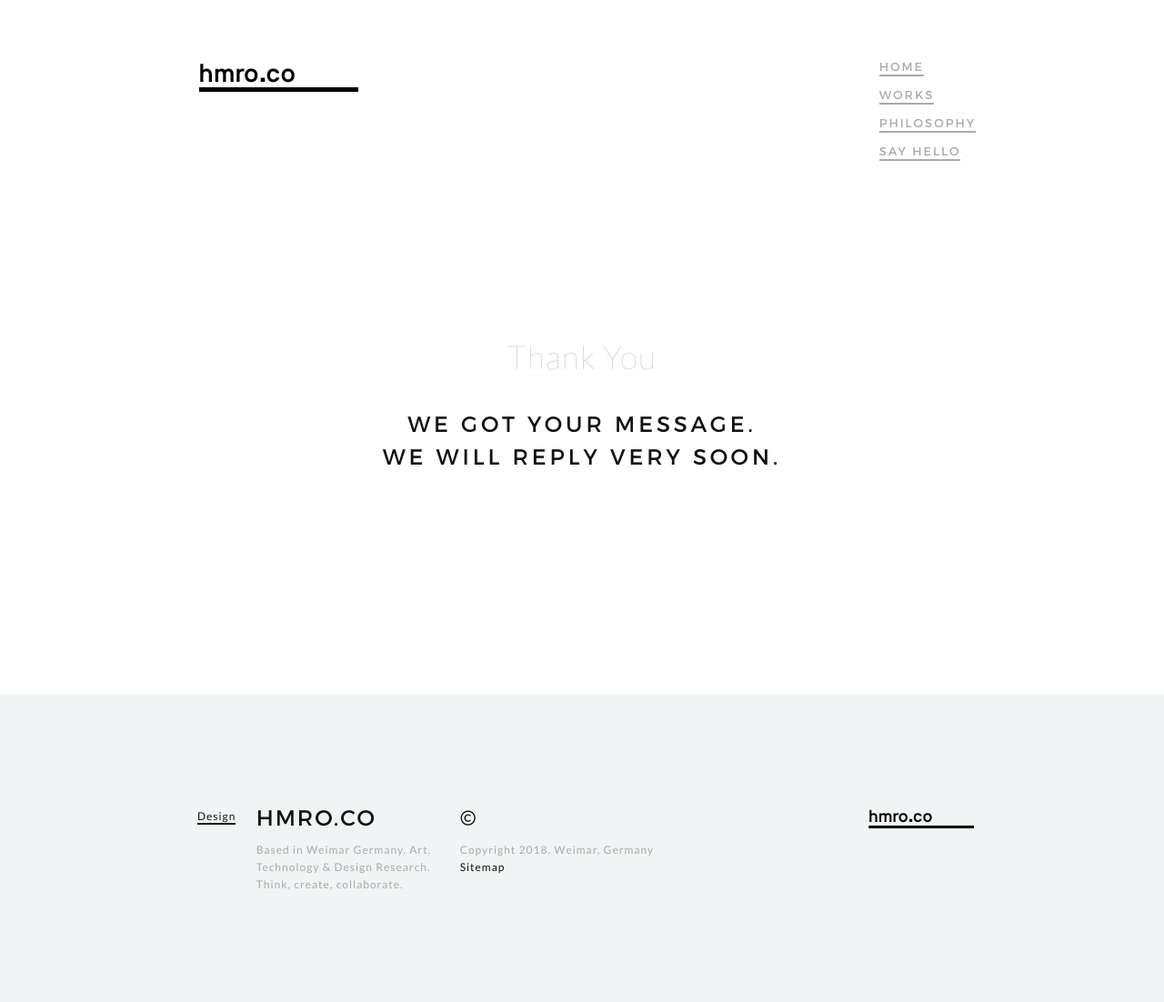
After one commit to homeroruiz/Final-web-project, a PHP site: page /thanks.php in a window 1280 px wide. The commit adds this page. Shown: the whole page at 91% size. Run offline with PHP 8.4, Linux system fonts and the light colour scheme.

Commit message:
Fixed mailing

```diff
--- /dev/null
+++ b/thanks.php
@@ -0,0 +1,124 @@
+<!DOCTYPE html>
+<html lang="en">
+
+<head>
+
+    <!-- Page Info / Información de Página -->
+    <meta charset="utf-8">
+    <title>HMRO© - Official Website</title>
+    <meta name="Research, Art and Design" content="HMRO© - Official Portfolio Website">
+    <meta name="Homero Ruiz García" content="Portfolio Website">
+
+    <!-- Mobile Metas -->
+    <meta name="viewport" content="width=device-width, initial-scale=1.0">
+
+    <!-- Favicon -->
+    <link rel="icon" type="image/png" href="images/faviconhmro.png"/>
+
+    <!-- Fonts -->
+    <link rel="stylesheet" href="fonts/webfonts.css">
+    <link href='//fonts.googleapis.com/css?family=Raleway:400,300,600%7CLato:400,300,100,700,900' rel='stylesheet' type='text/css'>
+
+    <!-- Icon Fonts -->
+    <link rel="stylesheet" href="stylesheets/ionicons.min.css">
+
+    <!-- CSS -->
+    <link rel="stylesheet" href="stylesheets/bootstrap.css">
+    <link rel="stylesheet" href="elements/css/elements.css">
+    <link rel="stylesheet" href="stylesheets/sinister.css">
+    <link rel="stylesheet" href="stylesheets/venobox.css">
+    <link rel="stylesheet" href="stylesheets/owl.carousel.css">
+    <link rel="stylesheet" href="stylesheets/slimmenu.css">
+    <link rel="stylesheet" href="stylesheets/main.css">
+    <link rel="stylesheet" href="stylesheets/main-bg.css">
+    <link rel="stylesheet" href="stylesheets/main-responsive.css">
+
+
+</head>
+
+<body>
+
+
+
+    <!-- Preloader -->
+    <?php include_once("partials/preloader.html"); ?>
+
+    <!-- Nav Link Show Panel -->
+    <div class="link-show-poster">
+      <div class="valign"><h1 class="black font2"></h1></div>
+    </div>
+
+
+    <!-- Header -->
+    <?php include_once("partials/menu.html"); ?>
+    <!-- end : masthead -->
+
+
+    <!-- Mobile Only Navigation / Navegacion para Mobile -->
+    <?php include_once("partials/mobile-menu.html"); ?>
+    <!-- end : mobile navigation -->
+
+
+    <!-- Master Content / Contenido Master -->
+    <section class="mastwrap add-bottom-half">
+      <section class="container about  halfheight add-bottom">
+      <div class="valign">
+        <div class="row">
+              <article class="col-md-12 text-center ">
+                <h6 class="promo-text  font1 grey">Thank You</h6><br/>
+                <h3 class="main-heading  font2 black">We got your message.<br/>We will reply very soon.</h3>
+              </article>
+        </div>
+      </div>
+      </section>
+    </section>
+    <!-- end : mastwrap -->
+
+
+    <!-- Footer -->
+    <footer class="mastfoot silver-bg ">
+
+      <div class="container">
+        <div class="row">
+          <article class="col-md-1">
+            <nav class="footnav ">
+                  <ul>
+                    <li><a class="font1" href="http://www.hmro.co/">Design</a></li>
+                    <li><a class="font1" href="#"></a></li>
+                    <li><a class="font1" href="#"></a></li>
+                  </ul>
+            </nav>
+          </article>
+          <article class="col-md-3 text-left">
+            <h3 class="font2 black">hmro.co</h3>
+            <h6 class="font1 grey">Based in Weimar Germany. Art, Technology &amp Design Research. Think, create, collaborate.</h6>
+          </article>
+          <article class="col-md-6 text-left">
+            <h3 class="font2 black">&copy;</h3>
+
+            <h6 class="font1 grey">Copyright 2018. Weimar, Germany<br/><a href="http://www.hmro.co/">Sitemap</a></h6>
+          </article>
+          <article class="col-md-2 text-right">
+            <img alt="" title="" class="img-responsive foot-logo" src="images/logo.png">
+          </article>
+        </div>
+      </div>
+
+    </footer>
+
+    <!-- end : mastfoot -->
+
+
+    <!-- End Layout
+  –––––––––––––––––––––––––––––––––––––––––––––––––– -->
+
+    <!-- JS
+    –––––––––––––––––––––––––––––––––––––––––––––––––– -->
+    <script src="javascripts/libs/common.js"></script>
+    <script src="elements/js/elements.js"></script>
+    <script src="javascripts/custom/main.js"></script>
+
+
+</body>
+
+</html>
```
Also changed, not shown: sendcontact.php (+42 -13 lines).
